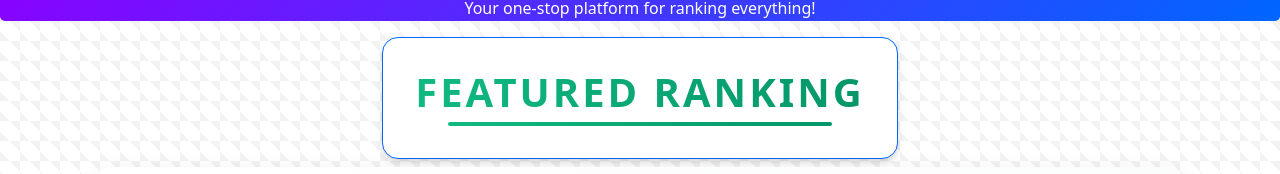
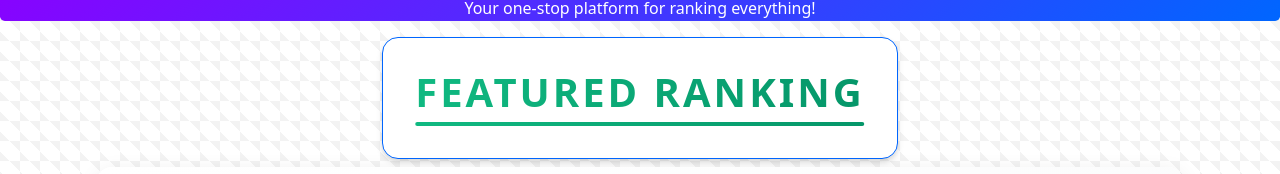
Before and after one commit to tayloraj10/Ranked, a React (Vite) app: page / in a window 1280 px wide. Shown: the part 121-295 px from the top of the page. Built offline with nearby package versions, Linux system fonts and the light colour scheme.

Commit message:
fix: adjust width of the featured rankings title underline for better responsiveness

```diff
--- a/src/components/FeaturedRankings.css
+++ b/src/components/FeaturedRankings.css
@@ -50,7 +50,7 @@
     bottom: 0;
     left: 50%;
     transform: translateX(-50%);
-    width: 30vw;
+    width: 100%;
     height: 4px;
     background: linear-gradient(90deg, #10b981, #059669);
     border-radius: 2px;
```
